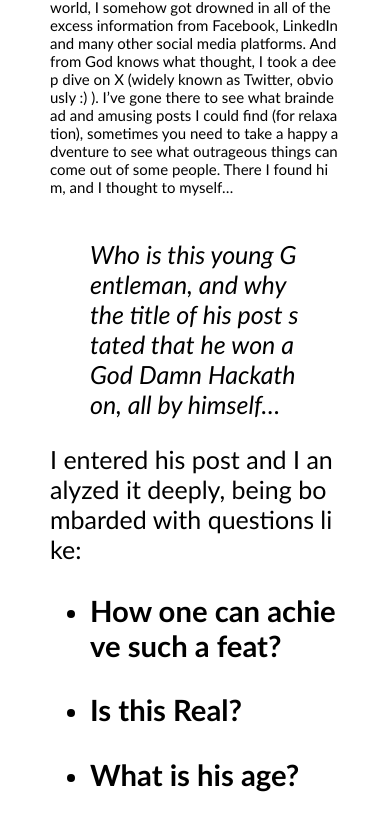
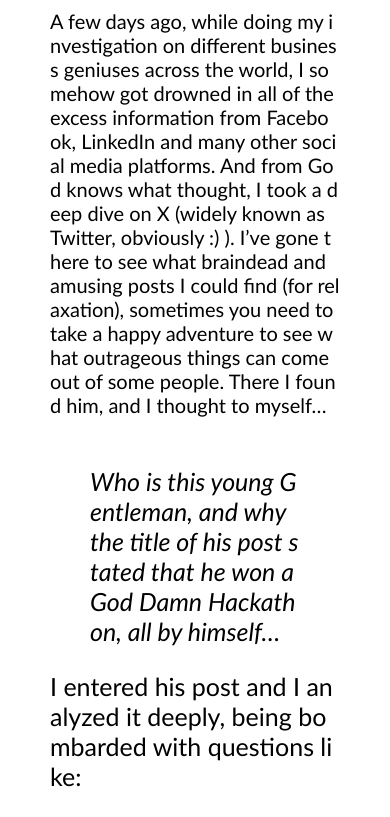
Before and after one commit to MrWeeb0/BlogV2, a plain HTML site: page article1.html in a window 390 px wide. Shown: the part 649-1466 px from the top of the page. Drawn offline with Linux system fonts and the light colour scheme.

Commit message:
Update style.css

```diff
--- a/style.css
+++ b/style.css
@@ -236,9 +236,6 @@ footer h3{
     margin-right: 2vw;
     padding: 6px;
   }
-  .post-1 p {
-    font-size: 16px;
-  }
 }
 
 @media (max-width: 500px) {
@@ -261,7 +258,4 @@ footer h3{
     margin-right: 0;
     padding: 2px;
   }
-  .post-1 p {
-    font-size: 15px;
-  }
 }
```
